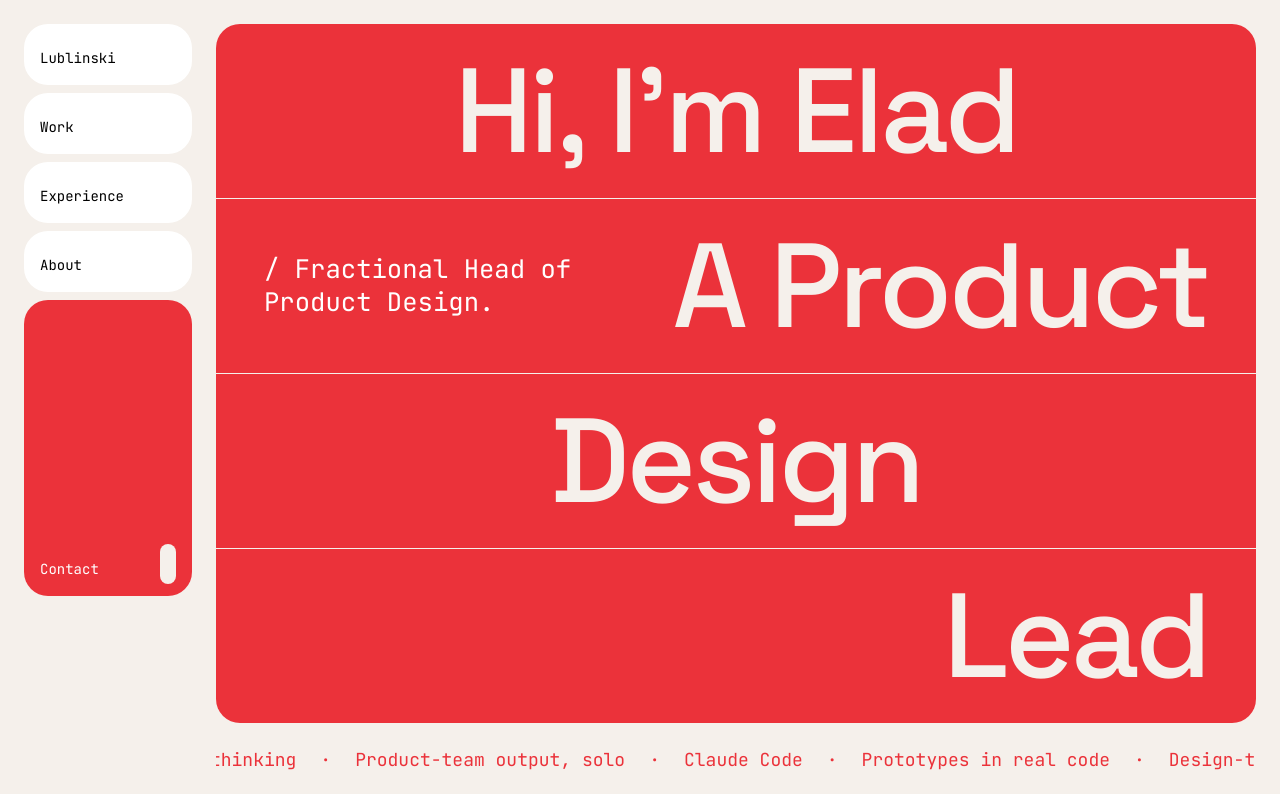
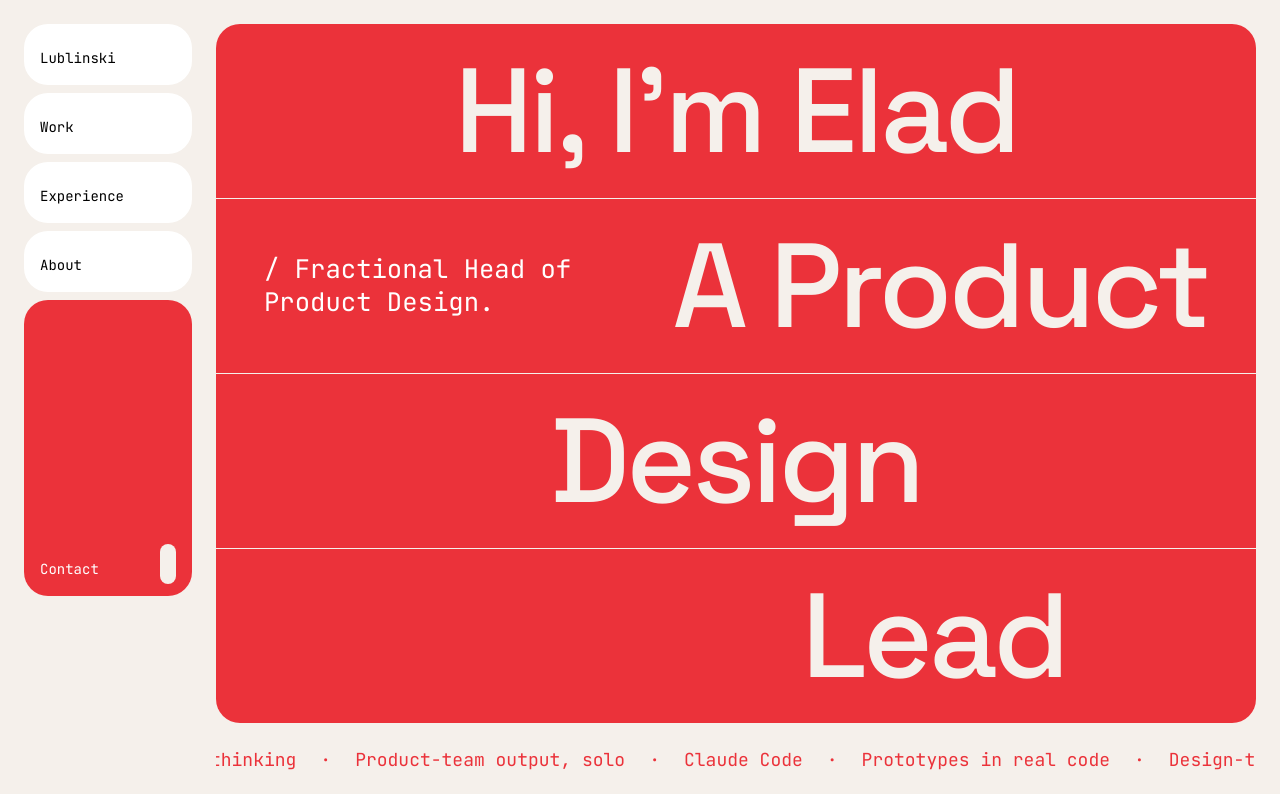
Before and after one commit to lublinski-code/elad-portfolio, a Next.js app: page / in a window 1280 px wide. Shown: the top 794 px of the page. Built offline with nearby package versions, Linux system fonts and the light colour scheme.

Commit message:
Inset hero "Lead" from the right edge

```diff
--- a/src/components/sections/hi.tsx
+++ b/src/components/sections/hi.tsx
@@ -102,9 +102,14 @@ export default function Hi() {
 
         <HiDivider />
 
-        {/* Row 4: right-aligned, full width */}
+        {/* Row 4: right-aligned, but held off the right edge so it steps in from
+            "A Product" above rather than stacking flush with it. Percentage so
+            the inset tracks the row width instead of fixing at one viewport. */}
         <Row>
-          <p className="heading-display w-full text-right" style={{ color: "var(--cream)" }}>
+          <p
+            className="heading-display w-full text-right pr-[15%]"
+            style={{ color: "var(--cream)" }}
+          >
             Lead
           </p>
         </Row>
```
